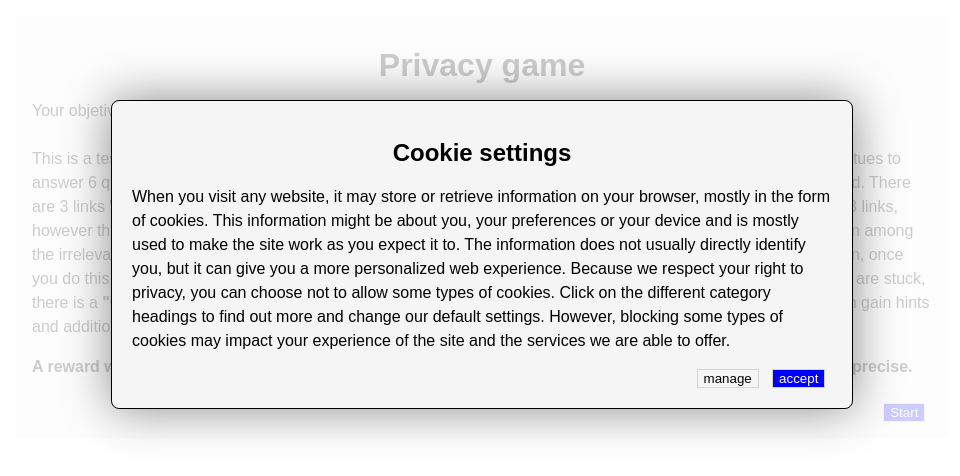
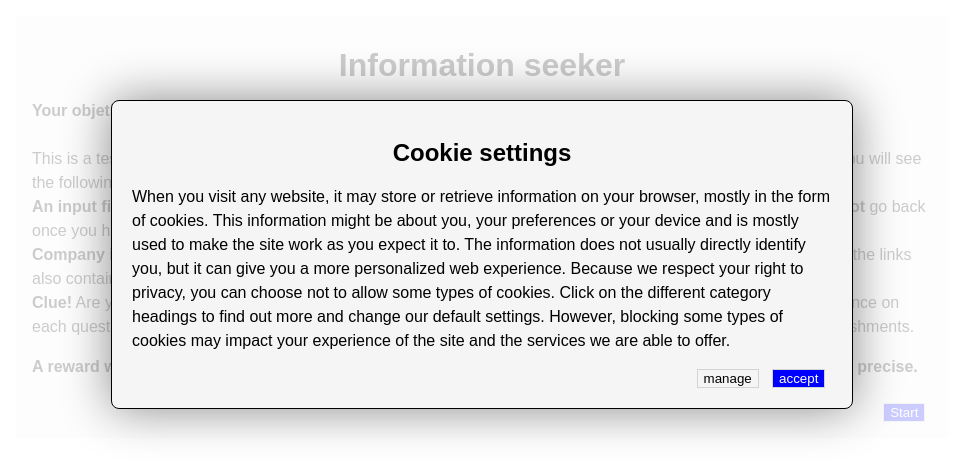
Before and after one commit to haakon-staff/privacy_game, a React (Create React App) app: page / in a window 1280 px wide. Shown: the top 476 px of the page, without its empty margins (158-1118 px from the left). Built offline with nearby package versions, Linux system fonts and the light colour scheme.

Commit message:
Fikset routing, klar for brukere

```diff
--- a/src/App.js
+++ b/src/App.js
@@ -5,7 +5,7 @@ import Outdex from './Features/Outdex/Outdex';
 import Hint from './Features/Quiz/Hint';
 
 import {
-  BrowserRouter as Router,
+  HashRouter as Router,
   Routes,
   Route,
 } from "react-router-dom";
--- a/src/Data/sensitiveQuestions.json
+++ b/src/Data/sensitiveQuestions.json
@@ -11,14 +11,14 @@
         "compromisedAnswer": "yes"
     },
     {
-        "question": "Will you not allow us to collect browser history?",
-        "nonCompromisedAnswer": "yes",
-        "compromisedAnswer": "no"
+        "question": "Will you allow us to collect browser history?",
+        "nonCompromisedAnswer": "no",
+        "compromisedAnswer": "yes"
     },
     {
-        "question": "Will you not not allow us to not collect political data?",
-        "nonCompromisedAnswer": "yes",
-        "compromisedAnswer": "no"
+        "question": "Will you allow us to collect political data?",
+        "nonCompromisedAnswer": "no",
+        "compromisedAnswer": "yes"
     },
     {
         "question": "Will you allow us to collect search history?",
--- a/src/Features/Frontpage.js
+++ b/src/Features/Frontpage.js
@@ -50,14 +50,19 @@ const Frontpage = (props) => {
                 {(formProps) => {
                     return (
                         <>
-                            <h1>Privacy game</h1>
-                            <p className="Sidemargin">Your objetive is try to solve as many tasks as possible within the timelimit. <br /><br />
-                                This is a test to see how good you are at finding important information within a short time period. You will have 6 mintues to answer 6 questions about a company. When you click on the "Start" button the timer will start and the test has started.
-                                There are 3 links "Company information", "Structure", and "Trivia". All the neseccary information will be found within those 3 links, however they contain information that is not relevant to the question, so your objetive is to find the correct information among the irrelevant.
-                                <b> Note</b> During the quiz, you lock in your answers by writing in the input box and clicking the "next" button, once you do this, you can <b>not</b> go back, so make sure you are confident in your answer before you click next.
-                                Lastly, if you are stuck, there is a <b>"Clue"</b>button, this you can use on any of the questions, it can be used once on each question and you can gain hints and additional benefitsgi from using this function.
+                            <h1>Information seeker</h1>
+                            <p className="Sidemargin"> <b>Your objetive: </b> Answer all the questions before you run out of time <br /><br />
+
+                                This is a test to measure how good you are at finding key information within a short time period. On the next page you will see the following:
+                                <br/>
+                                <b>An input field:</b> Here you can insert your answer to the question, by clicking "next" your answer is locked, you can <b>not</b> go back once you have clicked "next", so be confident in your answer!
+                                <br/>
+                                <b>Company information:</b> Here there are 4 links, with information that contain the answers to the questions. However the links also contain alot of information that is not relevant to the answer. This is the tricky part!
+                                <br/>
+                                <b>Clue!</b> Are you stuck? Or do you wish to find the answer quick? Use the clue button to get help. You can only use it once on each question, but you can use it on all questions. Some terms may apply when using "Clue!", but there are no punishments.
+
                             </p>
-                            <b className="Sidemargin"> A reward will be given to the particpant with the most correct answer within the shortest time, Be quick and precise.</b>
+                            <b className="Sidemargin"> A reward will be given to the participant with the most correct answer within the shortest time! Be quick and precise. </b>
                             <br />
                             <br />
                             <div className="button-container">
--- a/src/Features/Quiz/Clue.jsx
+++ b/src/Features/Quiz/Clue.jsx
@@ -34,8 +34,8 @@ const Popup = ({ closeFn }) => {
     }
 
     return (
-        <div className="popup-box">
-            <div className="box">
+        <div className="popup-background">
+            <div className="popup-box">
                 {
                     !clueContext.isUsed
                         ? <>
--- a/src/Features/Quiz/Hints.jsx
+++ b/src/Features/Quiz/Hints.jsx
@@ -4,9 +4,9 @@ import hints from "../../Data/hints.json";
 const Hints = () => {
     return (
         <div className="hints">
-            <h2>Hints</h2>
+            <h2>Company information</h2>
             {
-                hints.map((hint, ix)=> <a key={ix} href={"hint/" + hint.linkname} target="hint">{hint.linkname}</a>)
+                hints.map((hint, ix)=> <a key={ix} href={"#/hint/" + hint.linkname} target="hint">{hint.linkname}</a>)
             }
         </div>
     )
--- a/src/Features/Quiz/Quiz.jsx
+++ b/src/Features/Quiz/Quiz.jsx
@@ -14,7 +14,7 @@ const Quiz = (props) => {
     return (
         <>
             <div className="quiz-page">
-                <h1>The game</h1>
+                <h1>Information seeker</h1>
                 <Hints />
                 <p className="question-text">{quizContext.current.question}</p>
                 <div>
```
Also changed, not shown: src/Data/hints.json (+44 -5 lines).
